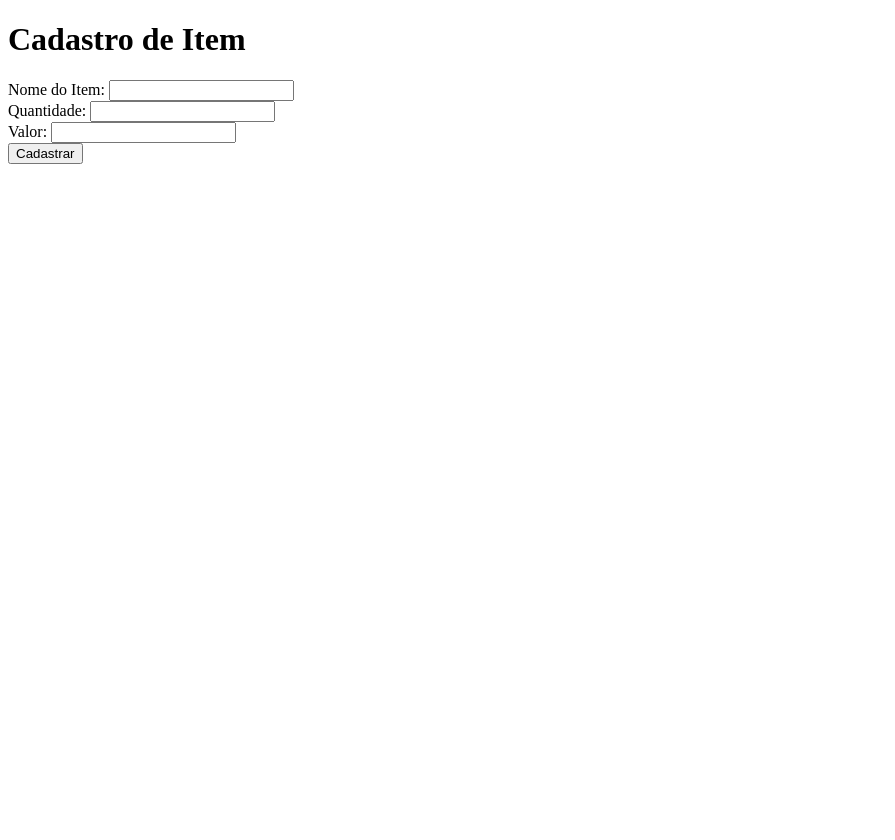
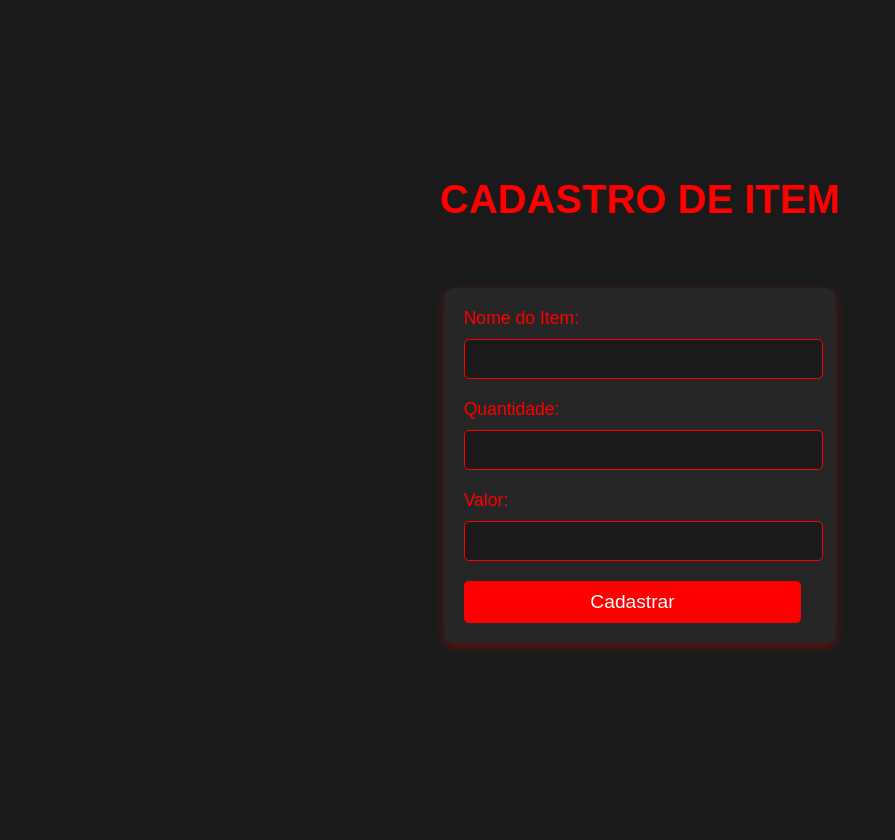
Before and after one commit to SwthSawTheme/AccessPoint, a Flask app: page /item in a window 1280 px wide. Shown: the whole page, without its empty margins (0-895 px from the left). Before the commit the page ends 164 px from the top, so only its background shows below. Run offline with Flask 3, Linux system fonts and the light colour scheme.

Commit message:
adicionado css e corrigido erros de formatação

```diff
--- a/app.py
+++ b/app.py
@@ -35,8 +35,8 @@ def item():
     if request.method == 'POST':
         name = request.form['name']
         quantity = int(request.form['quantity'])
-        value = int(request.form['value'])
-        item.append({'name': name, 'quantity': quantity, 'value': value})
+        value = float(request.form['value'])
+        items.append({'name': name, 'quantity': quantity, 'value': value})
         return "Item cadastrado com sucesso!"
     return render_template('item.html')
 
--- a/static/style.css
+++ b/static/style.css
@@ -0,0 +1,85 @@
+/* Estilo global */
+body {
+    background-color: #1a1a1a;
+    color: #ffffff;
+    font-family: 'Arial', sans-serif;
+    margin: 0;
+    padding: 0;
+}
+
+h1 {
+    color: #ff0000;
+    text-align: center;
+    margin-top: 20px;
+    font-size: 2.5em;
+    text-transform: uppercase;
+}
+
+form {
+    background-color: #262626;
+    padding: 20px;
+    padding-right: 35px;
+    border-radius: 10px;
+    box-shadow: 0 4px 10px rgba(255, 0, 0, 0.3);
+    max-width: 400px;
+    margin: 40px auto;
+}
+
+label {
+    display: block;
+    margin-bottom: 10px;
+    font-size: 1.1em;
+    color: #ff0000;
+}
+
+input[type="text"],
+input[type="password"],
+input[type="number"],
+input[type="email"] {
+    width: 100%;
+    padding: 10px;
+    margin-bottom: 20px;
+    border: 1px solid #ff0000;
+    border-radius: 5px;
+    background-color: #1a1a1a;
+    color: #ffffff;
+    font-size: 1em;
+}
+
+button {
+    width: 100%;
+    padding: 10px;
+    background-color: #ff0000;
+    border: none;
+    border-radius: 5px;
+    color: #ffffff;
+    font-size: 1.2em;
+    cursor: pointer;
+    transition: background-color 0.3s;
+}
+
+button:hover {
+    background-color: #d40000;
+}
+
+a {
+    color: #ff0000;
+    text-decoration: none;
+    display: block;
+    text-align: center;
+    margin-top: 15px;
+}
+
+a:hover {
+    text-decoration: underline;
+}
+
+/* Para centralizar todo o conteúdo */
+.container {
+    display: flex;
+    flex-direction: column;
+    align-items: center;
+    justify-content: center;
+    min-height: 100vh;
+    padding: 20px;
+}
--- a/templates/item.html
+++ b/templates/item.html
@@ -2,17 +2,20 @@
 <html>
 <head>
     <title>Cadastro de Item</title>
+    <link rel="stylesheet" type="text/css" href="{{ url_for('static', filename='style.css') }}">
 </head>
 <body>
+    <div class="container">
         <h1>Cadastro de Item</h1>
         <form method="POST">
             <label>Nome do Item:</label>
-        <input type="text" name="name" required><br>
+            <input type="text" name="name" required>
             <label>Quantidade:</label>
-        <input type="number" name="quantity" required><br>
+            <input type="number" name="quantity" required>
             <label>Valor:</label>
-        <input type="number" step="0.01" name="value" required><br>
+            <input type="number" step="0.01" name="value" required>
             <button type="submit">Cadastrar</button>
         </form>
+    </div>
 </body>
 </html>
```
Also changed, not shown: templates/login.html (+5 -2 lines), templates/register.html (+5 -2 lines). Lines whose indentation alone changed are shown as unchanged.
